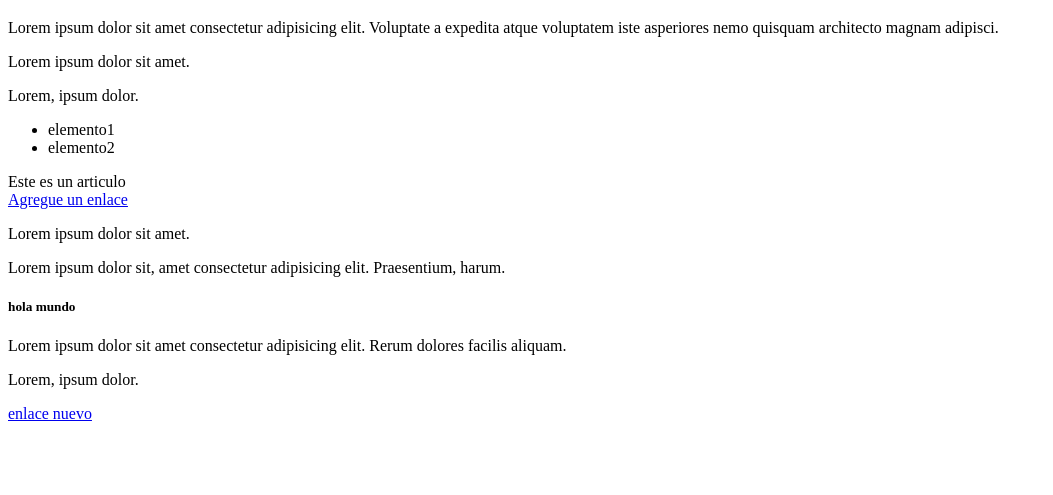
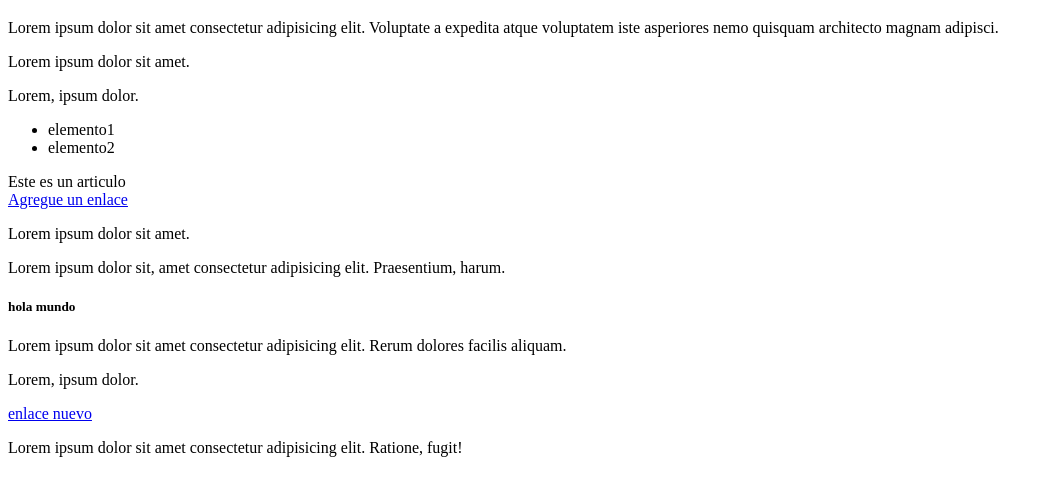
Before and after one commit to elizabet89/nuevo, a plain HTML site: page index.html in a window 1280 px wide. Shown: the part 61-556 px from the top of the page, without its empty margins (0-1053 px from the left). Drawn offline with Linux system fonts and the light colour scheme.

Commit message:
sect-novedades

```diff
--- a/index.html
+++ b/index.html
@@ -29,5 +29,8 @@
      <p class="parrafo5">Lorem ipsum dolor sit amet consectetur adipisicing elit. Rerum dolores facilis aliquam.</p>
      <p class="parafo6">Lorem, ipsum dolor.</p>
      <a href="#">enlace nuevo</a>
+     <section class="novedades">
+      <p>Lorem ipsum dolor sit amet consectetur adipisicing elit. Ratione, fugit!</p>
+     </section>
 </body>
 </html>
```
